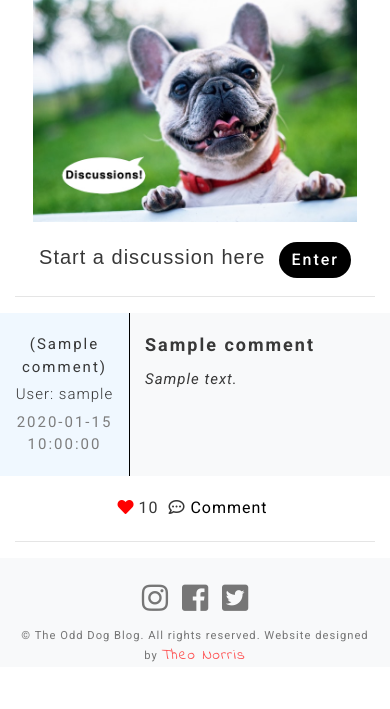
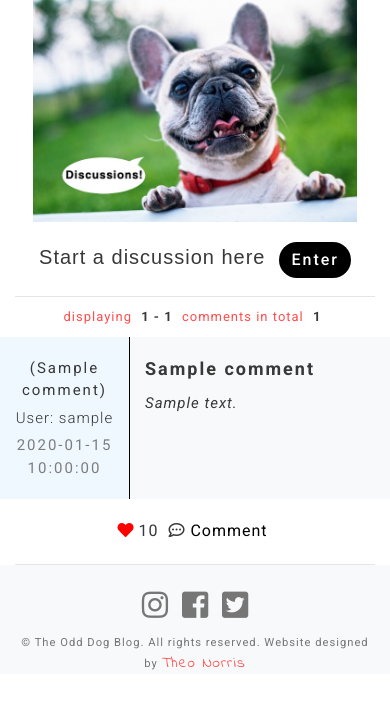
Before and after one commit to TheoNorris/the-odd-dog-blog, a Flask app: page /discussions in a window 390 px wide. Shown: the part 106-815 px from the top of the page. Run offline with Flask 2, Linux system fonts and the light colour scheme; a database or web service that is not in the repository returns one stand-in record (values such as "Sample title"); some libraries are stand-ins or nearby versions; some web fonts are replaced.

Commit message:
Added pagination to discussions page. Styled lettering and buttons

```diff
--- a/app.py
+++ b/app.py
@@ -4,6 +4,8 @@ from datetime import datetime
 from flask import Flask, render_template, redirect, request, url_for
 from flask_pymongo import PyMongo
 from bson.objectid import ObjectId
+from flask import Blueprint
+from flask_paginate import Pagination, get_page_parameter
 if os.path.exists("env.py"):
     import env
 
@@ -157,14 +159,22 @@ def news():
 
 
 # Route that finds and imports all my discussion starters/comments for my
-# discussions.html page.
+# discussions.html page. Thank you to Cormac for help with pagination.
 @app.route('/discussions')
 def discussions():
+    per_page = 6
+    page = request.args.get(get_page_parameter(), type=int, default=1)
     all_categories = mongo.db.categories.find()
     comments = mongo.db.comments.find()
+    pagination = Pagination(page=page, total=comments.count(),
+                            per_page=per_page, search=False,
+                            record_name='comments',
+                            css_framework='bootstrap4', alignment='center')
+    discussions_page = comments.skip((page - 1) * per_page).limit(per_page)
     return render_template('discussions.html', comments=comments,
                            now=datetime.now().strftime("%D, %H:%M"),
-                           categories=all_categories)
+                           categories=all_categories, pagination=pagination,
+                           discussion=discussions_page)
 
 
 # Route that receives a new discussion from my modal on my discussions.html
--- a/static/css/style.css
+++ b/static/css/style.css
@@ -275,6 +275,26 @@ div.picture-div {
   padding: 20px;
   background-color: #f8f9fa;
   text-align: center;
+}
+
+.pagination-page-info{
+text-align: center;
+margin: 20px;
+color: rgba(255, 59, 59, 0.911);
+letter-spacing: 1px;
+}
+
+b{
+margin: 5px;
+}
+
+.page-item.active .page-link {
+background-color: rgba(104, 104, 104, 0.911);
+border-color: rgba(104, 104, 104, 0.911);
+}
+
+.page-link {
+color: #000000;
 }
 
 /* Discussions.html/ filtering.html */
@@ -638,6 +658,10 @@ margin-top: 75px;
     padding-top: 18px;
   }
 
+  .comment-break {
+  margin-bottom: 0;
+  }
+
   .date-div{
     padding: 0 5px 20px;
   }
@@ -675,6 +699,10 @@ margin-top: 75px;
 
   .reply-form {
     width: 90%;
+  }
+
+  .justify-content-center{
+  margin-top: 15px;
   }
 
   /* edit_discussions.html */
@@ -716,6 +744,15 @@ margin-top: 10px;
   .news-article-title{
     margin: 15px 0 0;
    font-size: 13px;
+  }
+
+  .pagination-page-info{
+  font-size: 13px;
+  margin: 10px;
+  }
+
+  b{
+  font-size: 13px;
   }
 
   /* Discussions_thread*/
@@ -773,4 +810,13 @@ margin-top: 10px;
    font-size: 10px;
   }
 
+.pagination-page-info{
+  font-size: 10px;
+  margin: 10px;
+  }
+
+  b{
+  font-size: 10px;
+  }
+
 }
--- a/templates/discussions.html
+++ b/templates/discussions.html
@@ -22,7 +22,7 @@
             </div>
             <div class="modal-body">
                 <!-- Discussion comment form taken from stack overflow the form has validation verifiers -->
-                <form class="needs-validation" action="{{ url_for('insert_discussion') }}" method="POST" novalidate>
+                <form class="needs-validation" action="{{ url_for('insert_discussion') }}" pattern="[a-z]{1,30}(,[a-z]{1,30})*" method="POST" novalidate>
                     <textarea name="date_time" hidden>{{ now }}</textarea>
                     <div class="form-group">
                         <select class="form-control" id="category_name" name="category_name" required>
@@ -49,7 +49,7 @@
                         <div class="col">
                             <label class="general-label" for="validationCustomUsername">Thought's</label>
                             <div class="input-group">
-                                <textarea class="form-control blank-checker" id="validationCustomUsername" name="comment" rows="3" placeholder="What's on your mind...?" maxlength="254" required></textarea>
+                                <textarea class="form-control"  name="comment" rows="3" placeholder="What's on your mind...?" maxlength="254" required></textarea>
                                 <div class="invalid-feedback">
                                     Enter Comment
                                 </div>
@@ -72,6 +72,7 @@
 <hr class="comment-break" />
 
 <!-- For loop to display all Discussion comments in seperate divs -->
+{{ pagination.info}}
 {% for comment in comments %}
 <div class="row">
     <div class="col-4 date-div">
@@ -79,7 +80,6 @@
         <p class="author-text">User: {{comment.username}}</p>
         <p class="comment-date">{{comment.date_time}}</p>
     </div>
-
     <div class="col-8 comments-box">
         <p class="comment-title">
             <strong>{{comment.title}}</strong>
@@ -136,7 +136,8 @@
         {% endif %}
     </div>
 </div>
-
 <hr class="comment-break" />
 
-{% endfor %} {% endblock %}
+{% endfor %}
+{{ pagination.links }}
+{% endblock %}
--- a/templates/discussions_thread.html
+++ b/templates/discussions_thread.html
@@ -83,7 +83,7 @@
         </div>
     </div>
     <div class="form-group">
-        <textarea class="form-control blank-checker" id="comment" name="comment" rows="3" placeholder="Your reply...." required maxlength="254"></textarea>
+        <textarea class="form-control" id="comment" name="comment" rows="3" placeholder="Your reply...." required maxlength="254"></textarea>
         <div class="invalid-feedback">
             Enter Comment
         </div>
--- a/templates/edit_discussion.html
+++ b/templates/edit_discussion.html
@@ -40,7 +40,7 @@
             <div class="col">
                 <label class="general-label" for="validationCustomUsername">Comment</label>
                 <div class="input-group">
-                    <textarea class="form-control blank-checker" id="validationCustomUsername" name="comment" rows="3" placeholder="" maxlength="254" required>{{ comment.comment }}</textarea>
+                    <textarea class="form-control" id="validationCustomUsername" name="comment" rows="3" placeholder="" maxlength="254" required>{{ comment.comment }}</textarea>
                     <div class="invalid-feedback">
                         Enter Comment
                     </div>
--- a/templates/edit_reply.html
+++ b/templates/edit_reply.html
@@ -21,7 +21,7 @@
             <div class="col">
                 <label class="general-label" for="validationCustomUsername">Comment</label>
                 <div class="input-group">
-                    <textarea class="form-control blank-checker" id="validationCustomUsername" name="comment" rows="3" placeholder="" maxlength="254" required>{{ reply.comment }}</textarea>
+                    <textarea class="form-control" id="validationCustomUsername" name="comment" rows="3" placeholder="" maxlength="254" required>{{ reply.comment }}</textarea>
                     <div class="invalid-feedback">
                         Enter Comment
                     </div>
```
Also changed, not shown: README-documents/comment-like-edit.png (added), README-documents/d-thread.png (added), README-documents/discussions.png (added), README-documents/doggin-you.png (added), README-documents/like-edit.png (added), README-documents/navbar.png (added), README-documents/news.png (added), README-documents/odd-dog-header.png (added), README-documents/responsive-sizes.png (added), README-documents/select-discussion.png (added), README-documents/socials.png (added), README.md (added), 1 other file.
